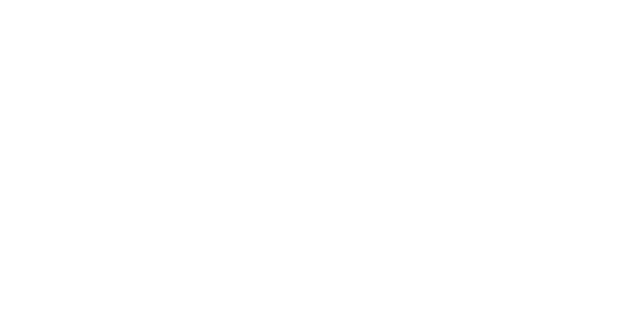
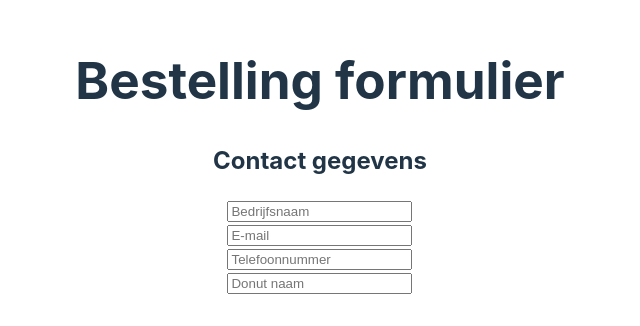
Before and after one commit to ZienabAlr/DonutFront, a Vue app in the folder Donutello/: page / in a window 1280 px wide. Shown: the part 244-570 px from the top of the page, without its empty margins (320-960 px from the left). Built offline with nearby package versions, Linux system fonts and the light colour scheme.

Commit message:
feat(DonutOrder.vue): Contact gegevens form has been added

```diff
--- a/Donutello/src/components/DonutOrder.vue
+++ b/Donutello/src/components/DonutOrder.vue
@@ -6,10 +6,36 @@
 </script>
 
 <template>
+<div class="orderForm">
+    <h1>Bestelling formulier</h1>
 
-    <div>
+    <div class="form">
+        <h2>Contact gegevens</h2>
+
+        <div class="infoLable">
+            <!-- <label for="name">Bedrijfsnaam</label> -->
+            <input class="inputs inputPadding" type="text" id="name" name="name" placeholder="Bedrijfsnaam" v-model="company">
+        </div>
+
+        <div class="infoLable">
+            <!-- <label for="name">E-mail</label> -->
+            <input class="inputs inputPadding" type="text" id="email"  placeholder="E-mail" v-model="company">
+        </div>
+
+        <div class="infoLable">
+            <!-- <label for="name">Telefoonnummer</label> -->
+            <input class="inputs inputPadding" type="text" id="phone" name="name" placeholder="Telefoonnummer" v-model="phone">
+        </div>
+
+        <div class="infoLable">
+            <!-- <label for="name">Donut naam</label> -->
+            <input class="inputs inputPadding" type="text" id="donut" name="name" placeholder="Donut naam" v-model="company">
+        </div>
 
     </div>
+
+</div>
+
 </template>
 
 <style scoped>
```
